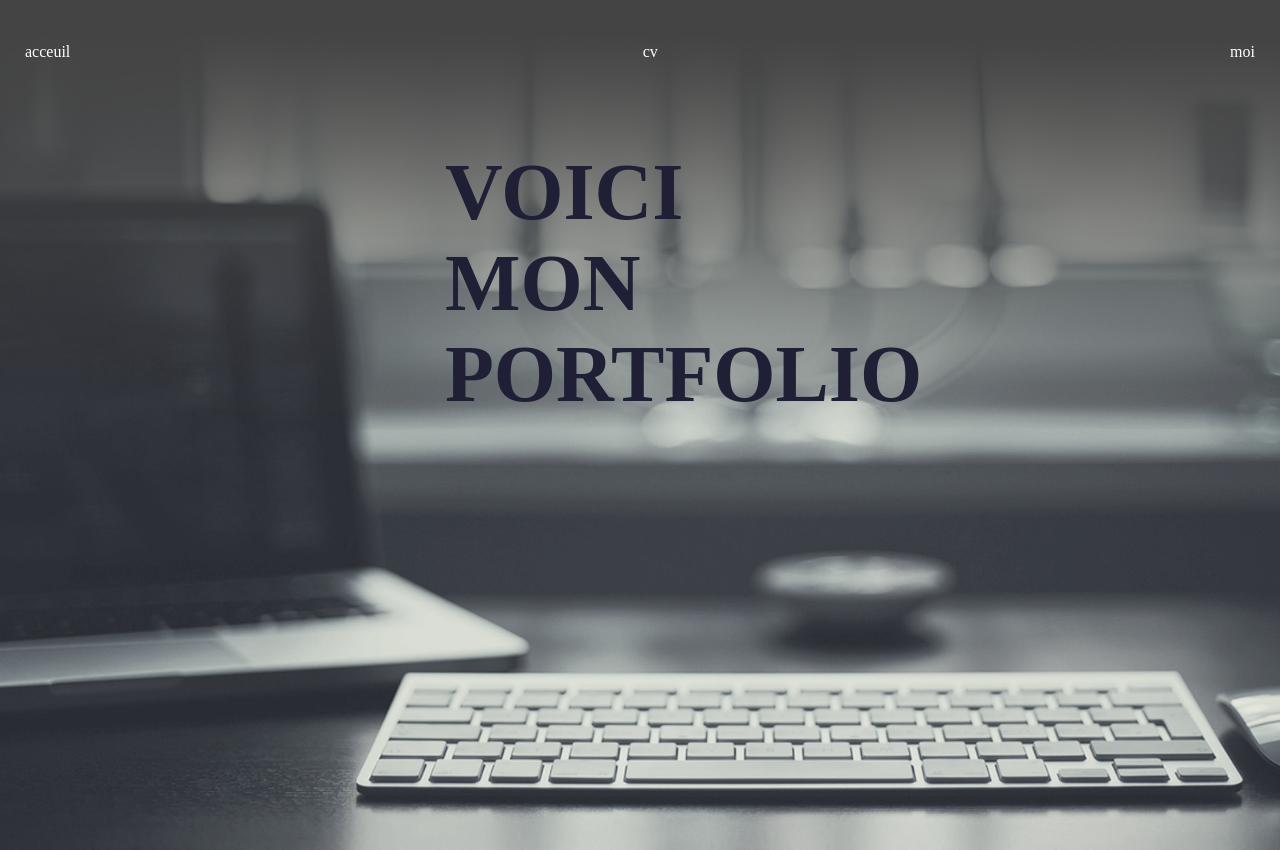
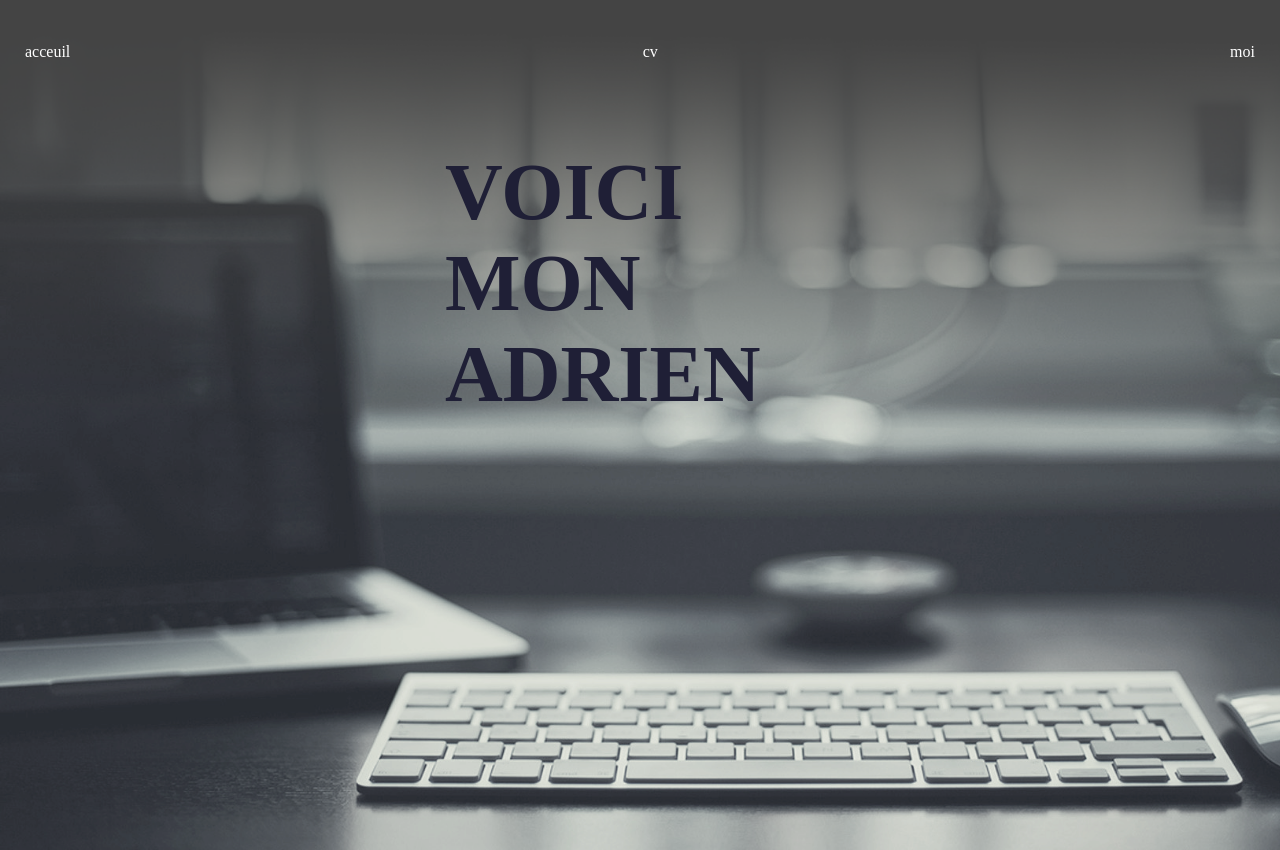
Before and after one commit to redouanee/portfolio, a plain HTML site: page index.html in a window 1280 px wide. Drawn offline with Linux system fonts and the light colour scheme.

Commit message:
ADD portfolio2

```diff
--- a/index.html
+++ b/index.html
@@ -18,7 +18,7 @@
             </nav>
         </header>
         <div class="landing-page">
-            <h1 class="big-tittle">VOICI MON PORTFOLIO</h1>
+            <h1 class="big-tittle">VOICI MON ADRIEN</h1>
         </div>
     </section>
 </body>
```
